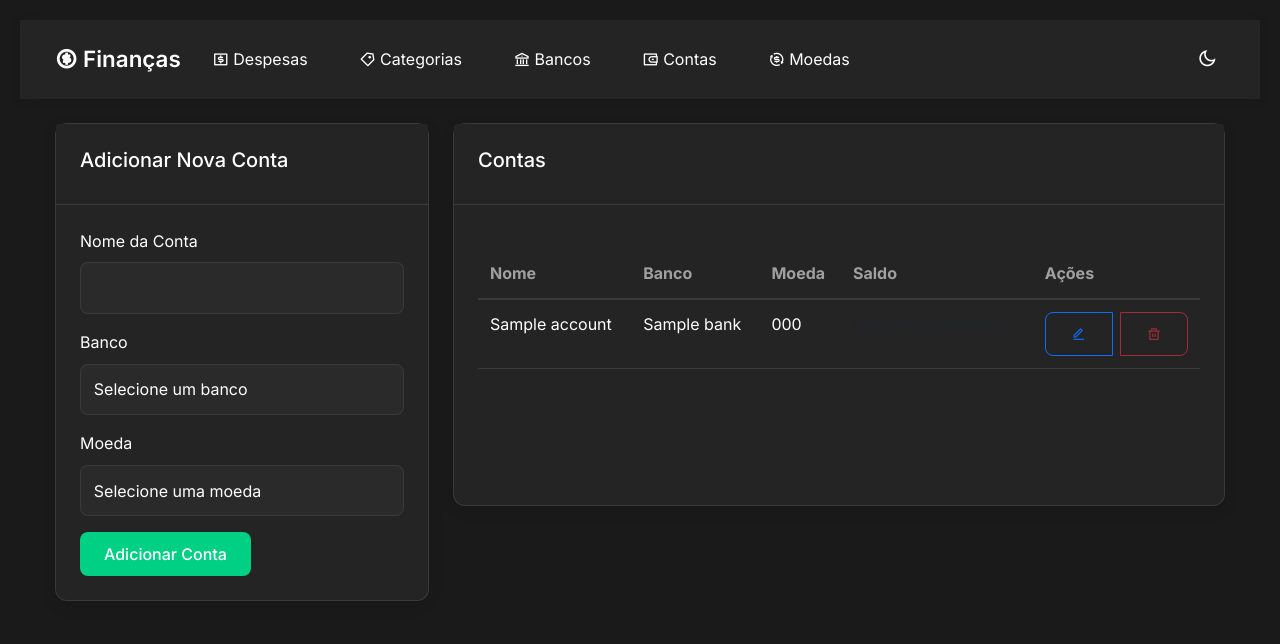
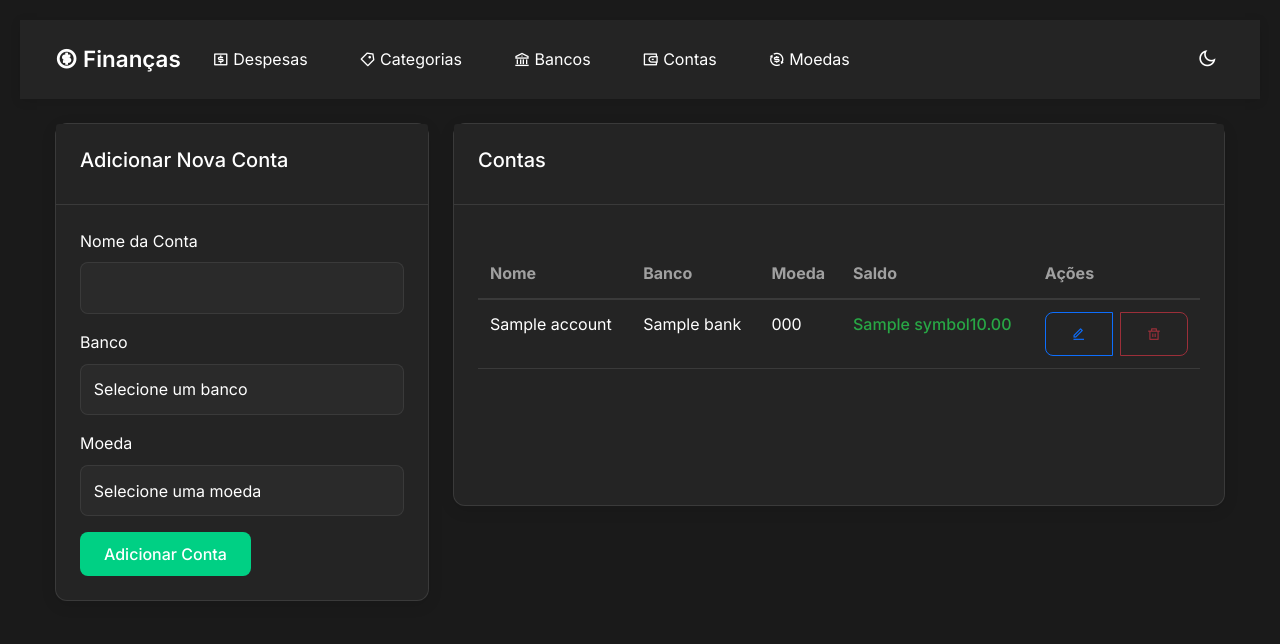
Before and after one commit to wagnersza/finance_web_app, a Flask app: template app/templates/accounts.html in a window 1280 px wide. Shown: the top 644 px of the page. Run offline with Flask 2, Linux system fonts and the light colour scheme; the template is opened without the code that fills it: most values are stand-ins (such as "Sample title", 1, 10 or a date in 2020).

Commit message:
feat: update color variables for success and error text in themes and adjust account balance display

```diff
--- a/app/static/css/style.css
+++ b/app/static/css/style.css
@@ -15,6 +15,8 @@
     --navbar-text: #ffffff;
     --navbar-active: #00d084;
     --navbar-hover: rgba(255, 255, 255, 0.1);
+    --text-positive: #28a745;
+    --text-negative: #dc3545;
 }
 
 :root[data-theme="light"] {
@@ -33,6 +35,8 @@
     --navbar-text: #333333;
     --navbar-active: #00b673;
     --navbar-hover: rgba(0, 0, 0, 0.05);
+    --text-positive: #28a745;
+    --text-negative: #dc3545;
 }
 
 /* Modern Dark Theme */
@@ -357,12 +361,17 @@
 }
 
 .text-danger {
-    color: #dc3545 !important;
+    color: var(--text-negative) !important;
     font-weight: 500;
 }
 
 .text-dark {
-    color: #212529 !important;
+    color: var(--text-primary) !important;
+    font-weight: 500;
+}
+
+.text-success {
+    color: var(--text-positive) !important;
     font-weight: 500;
 }
 
@@ -402,11 +411,6 @@
 .bg-success {
     background-color: #28a745;
     color: white;
-}
-
-.text-success {
-    color: #28a745 !important;
-    font-weight: 500;
 }
 
 /* Button group styles */
--- a/app/templates/accounts.html
+++ b/app/templates/accounts.html
@@ -81,7 +81,7 @@
                                     {% endfor %}
                                 </select>
                             </td>
-                            <td class="{{ 'text-danger' if account.balance < 0 else 'text-dark' }}">
+                            <td class="{{ 'text-danger' if account.balance < 0 else 'text-success' }}">
                                 {{ account.currency.symbol }}{{ "%.2f"|format(account.balance) }}
                             </td>
                             <td>
--- a/app/templates/index.html
+++ b/app/templates/index.html
@@ -56,7 +56,7 @@
                                 <tr>
                                     <td>{{ account.name }}</td>
                                     <td>{{ account.bank.name }}</td>
-                                    <td class="text-right {{ 'text-danger' if account.balance < 0 else 'text-dark' }}">
+                                    <td class="text-right {{ 'text-danger' if account.balance < 0 else 'text-success' }}">
                                         {{ account.currency.symbol }} {{ "%.2f"|format(account.balance) }}
                                     </td>
                                     <td>{{ account.currency.code }}</td>
```
